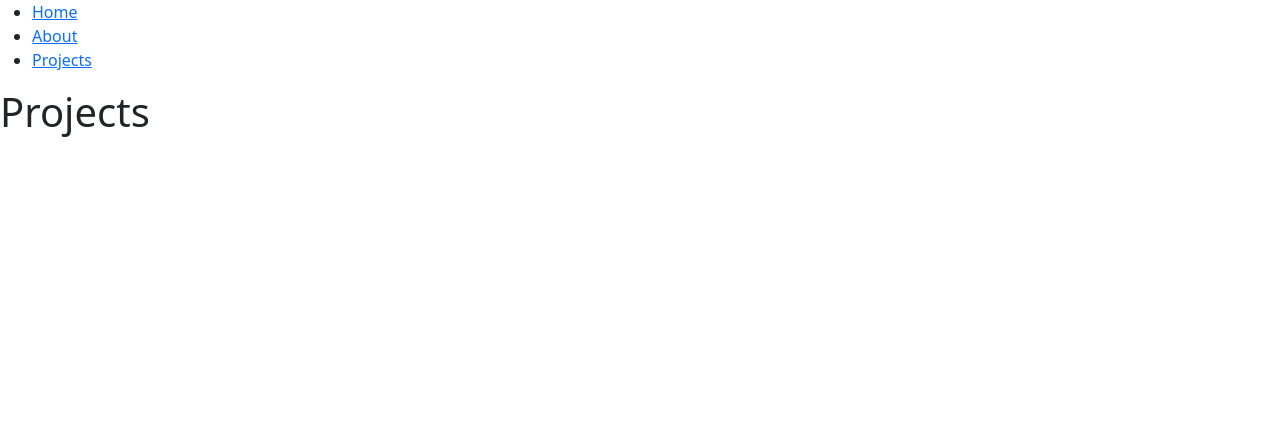
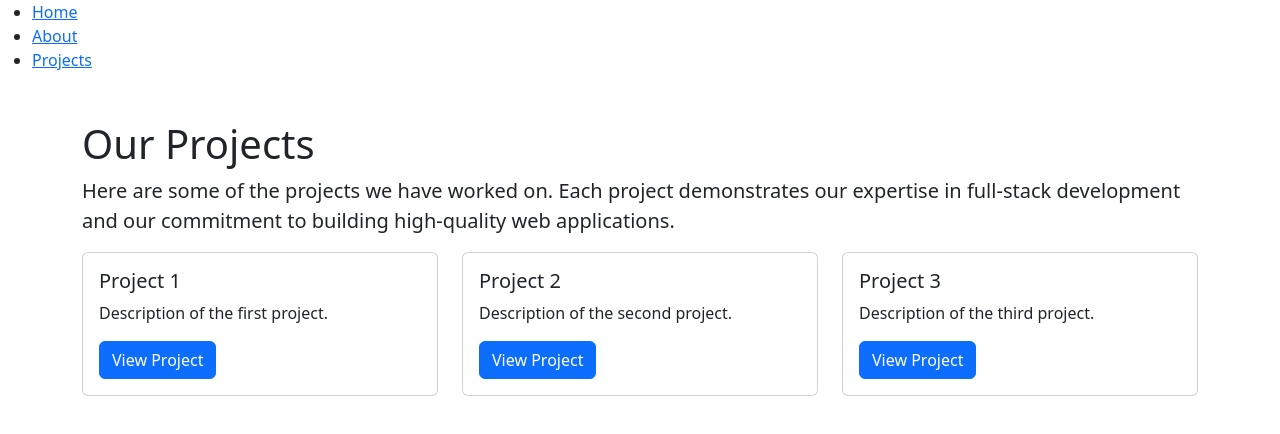
Before and after one commit to christian-mcnachtan/fullStackBlog, a React (Create React App) app in the folder client/: page /projects in a window 1280 px wide. Shown: the top 434 px of the page. Built offline with nearby package versions, Linux system fonts and the light colour scheme.

Commit message:
added content to Home, ABout, and Projects screens

```diff
--- a/client/src/screens/about.js
+++ b/client/src/screens/about.js
@@ -2,8 +2,17 @@ import React from 'react';
 
 function About() {
   return (
-    <div>
-      <h1>About</h1>
+    <div className="container mt-5">
+      <h1>About Us</h1>
+      <p className="lead">
+        Full Stack Blog is dedicated to sharing knowledge about full-stack development, including tips, tutorials, and project showcases.
+      </p>
+      <p>
+        Our team consists of experienced developers who are passionate about coding and helping others learn the intricacies of web development. We believe in the power of community and strive to create content that is both informative and engaging.
+      </p>
+      <p>
+        Whether you are a beginner or an experienced developer, Full Stack Blog has something for you. Join us on this journey as we explore the ever-evolving world of technology!
+      </p>
     </div>
   );
 }
--- a/client/src/screens/home.js
+++ b/client/src/screens/home.js
@@ -2,8 +2,14 @@ import React from 'react';
 
 function Home() {
   return (
-    <div>
-      <h1>Home</h1>
+    <div className="container mt-5">
+      <div className="jumbotron text-center">
+        <h1 className="display-4">Welcome to Full Stack Blog</h1>
+        <p className="lead">This is a simple hero unit, a simple jumbotron-style component for calling extra attention to featured content or information.</p>
+        <hr className="my-4" />
+        <p>It uses utility classes for typography and spacing to space content out within the larger container.</p>
+        <a className="btn btn-primary btn-lg" href="/projects" role="button">Check out our projects</a>
+      </div>
     </div>
   );
 }
--- a/client/src/screens/projects.js
+++ b/client/src/screens/projects.js
@@ -2,8 +2,40 @@ import React from 'react';
 
 function Projects() {
   return (
-    <div>
-      <h1>Projects</h1>
+    <div className="container mt-5">
+      <h1>Our Projects</h1>
+      <p className="lead">
+        Here are some of the projects we have worked on. Each project demonstrates our expertise in full-stack development and our commitment to building high-quality web applications.
+      </p>
+      <div className="row">
+        <div className="col-md-4">
+          <div className="card mb-4">
+            <div className="card-body">
+              <h5 className="card-title">Project 1</h5>
+              <p className="card-text">Description of the first project.</p>
+              <a href="#" className="btn btn-primary">View Project</a>
+            </div>
+          </div>
+        </div>
+        <div className="col-md-4">
+          <div className="card mb-4">
+            <div className="card-body">
+              <h5 className="card-title">Project 2</h5>
+              <p className="card-text">Description of the second project.</p>
+              <a href="#" className="btn btn-primary">View Project</a>
+            </div>
+          </div>
+        </div>
+        <div className="col-md-4">
+          <div className="card mb-4">
+            <div className="card-body">
+              <h5 className="card-title">Project 3</h5>
+              <p className="card-text">Description of the third project.</p>
+              <a href="#" className="btn btn-primary">View Project</a>
+            </div>
+          </div>
+        </div>
+      </div>
     </div>
   );
 }
```
